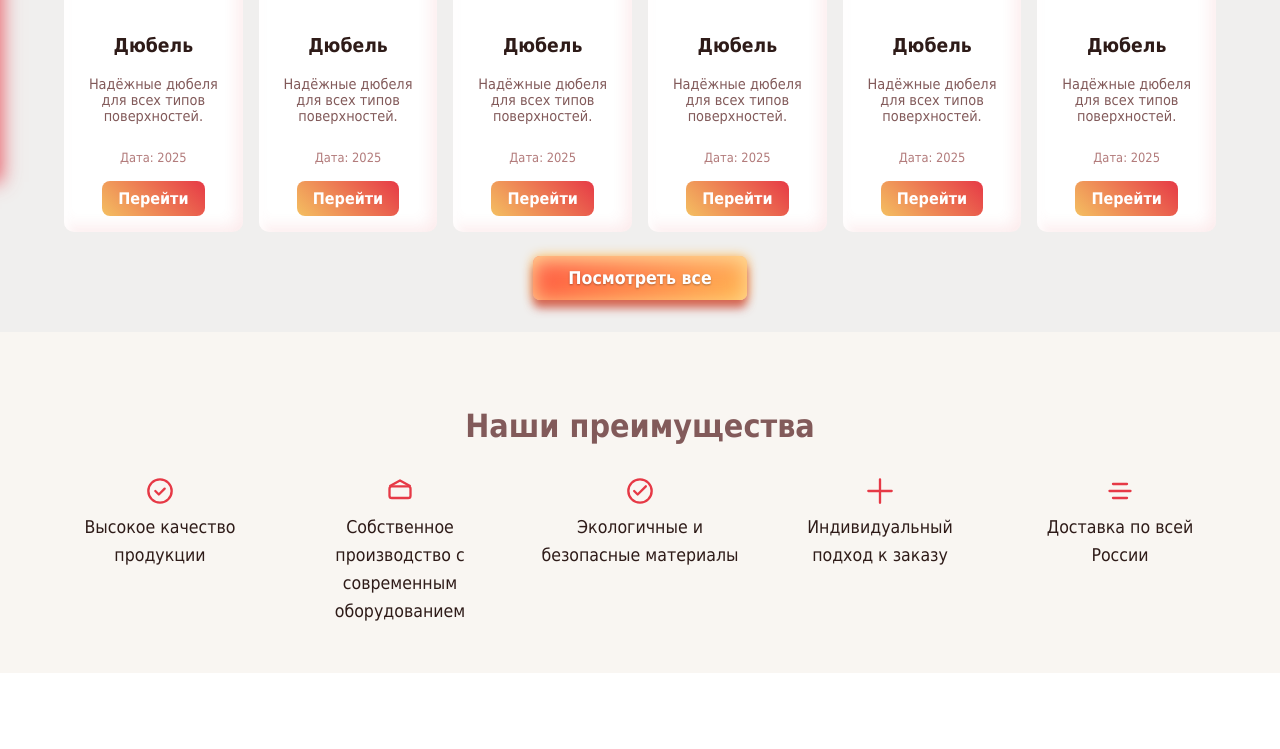
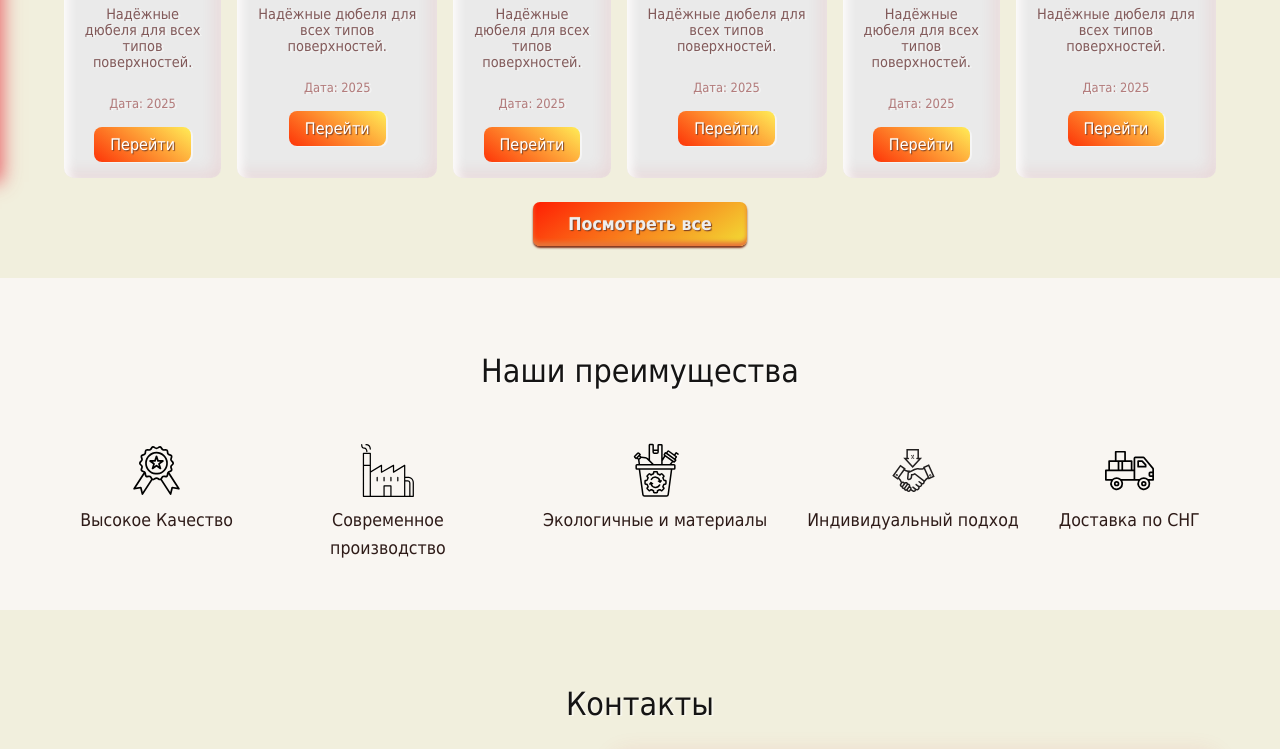
Before and after one commit to TumashenkaAliaksandr/natta_pg, a Django app: page / in a window 1280 px wide; the page is wider, and only the part inside the window is pictured. Shown: the part 767-1516 px from the top of that part. Run offline with Django 5.2, Linux system fonts and the light colour scheme.

Commit message:
added new styles and new logo, favicon

```diff
--- a/webapp/static/webapp/css/style.css
+++ b/webapp/static/webapp/css/style.css
@@ -391,25 +394,23 @@ header {
 }
 /* Общие стили кнопки "Заказать звонок" */
 .call-button {
-  background: linear-gradient(145deg, #ff5241, #ffb955);
     padding: 0.75rem 2.2rem;
     border-radius: 7px;
-  color: #fff;
-  font-weight: 700;
+    color: #eeeeee;
+    font-weight: 600;
     font-size: 1.1rem;
     border: none;
     cursor: pointer;
-  box-shadow:
-    0 8px 10px rgba(204, 74, 62, 0.8),  /* глубокая внешняя тень */
-    0 0 12px #ffbc57,                    /* яркий световой ореол */
-    inset 0 5px 20px #ffdd99;            /* внутреннее свечение */
+    box-shadow: 0 8px 10px rgb(203 180 178 / 80%), 0 0 12px #ffbc57, inset 0 5px 20px #ffdd99;
     transition: box-shadow 0.25s ease, transform 0.25s ease;
-  display: inline-flex;
+    display: inline-flex
+;
     align-items: center;
     gap: 0.7rem;
     user-select: none;
-  text-shadow: 0 1px 2px rgba(0,0,0,0.3);
+    text-shadow: 0 1px 2px rgba(0, 0, 0, 0.1);
     text-decoration: none;
+    background: linear-gradient(11deg, #fe2c06, rgba(255, 36, 0, 0.3), #ffe400);
 }
 
 .call-button i {
@@ -432,6 +433,36 @@ header {
     inset 0 4px 15px rgba(204, 74, 62, 0.9),
     0 0 6px rgba(204, 74, 62, 0.5);
   transform: translateY(1px);
+}
+
+
+.see_all {
+    padding: 0.75rem 2.2rem;
+    color: #eeeeee;
+    font-weight: 600;
+    font-size: 1.1rem;
+    border: none;
+    cursor: pointer;
+    display: inline-flex
+;
+    align-items: center;
+    gap: 0.7rem;
+    text-decoration: none;
+    position: relative;
+    border-radius: 7px;
+    background: linear-gradient(145deg, #ff1e03, #f2de35);
+    box-shadow: 0 2px 2px #83341a, inset 0 -4px 4px #e77439;
+    transition: color 0.4s ease, box-shadow 0.4s ease, background 0.4s ease;
+    user-select: none;
+    text-shadow: 1px 1px 1px #7a3d21, 0 0 1px #ffb972;
+}
+
+.see_all:hover {
+    color: #e63946;
+    background: linear-gradient(209deg, #e4e4e4, #fffbd8);
+    text-shadow: 1px 1px 1px #ffbb62, 0 0 1px #ffbb62;
+    box-shadow: 0 0 9px #fffdef, inset 0 0 4px #fafafa, 0 0 4px #9c9a98;
+    border: none;
 }
 
 /*.call-button {*/
@@ -502,15 +533,37 @@ header {
 /* Заголовки секций */
 .section-title {
     font-size: 2rem;
-    color: #825a5a;
+    color: #151414;
     text-align: center;
     margin-bottom: 2rem;
+    font-weight: 500;
+    filter: drop-shadow(2px 1px 0px rgba(255, 255, 255, 0.50));
 }
+
+.section-title-contact-form {
+    font-size: 1.5rem;
+    color: #151414;
+    margin-bottom: 1rem;
+    font-weight: 500;
+    filter: drop-shadow(2px 1px 0px rgba(255, 255, 255, 0.50));
+    position: relative;
+}
+
+.section-title-categories {
+    font-size: 1.5rem;
+    color: #151414;
+    margin-bottom: 1rem;
+    font-weight: 500;
+    filter: drop-shadow(2px 1px 0px rgba(255, 255, 255, 0.50));
+    position: relative;
+    right: 220px;
+}
+
 
 /* -------- Категории товаров -------- */
 .categories-section {
     padding: 2rem 0;
-    background-color: #f0efee;
+    background-color: #f1efdd;
     text-align: center;
 }
 
@@ -603,35 +660,44 @@ header {
     font-size: 1.2rem;
     color: #2e1b18;
     margin-bottom: 0.3rem;
+    filter: drop-shadow(2px 1px 0px rgba(255, 255, 255, 0.50));
 }
 
 .product-desc {
     font-size: 0.9rem;
     color: #825a5a;
     margin-bottom: 0.8rem;
+    filter: drop-shadow(2px 1px 0px rgba(255, 255, 255, 0.50));
 }
 
 .product-date {
     font-size: 0.8rem;
     color: #b37c7c;
     margin-bottom: 1rem;
+    filter: drop-shadow(2px 1px 0px rgba(255, 255, 255, 0.50));
 }
 
 .btn-product {
-    background: linear-gradient(45deg, #f4bf61, #e63946);
+    background: linear-gradient(217deg, #ffed57, #fd3408);
     border: none;
     color: white;
-    font-weight: 700;
+    font-weight: 500;
     padding: 0.5rem 1rem;
     border-radius: 8px;
     cursor: pointer;
     text-decoration: none;
     transition: background-color 0.3s ease;
     user-select: none;
+    text-shadow: 1px 1px 1px #7a3d21, 0 0 1px #ffb972;
+    filter: drop-shadow(2px 1px 0px rgba(255, 255, 255, 0.50));
 }
 
 .btn-product:hover {
-    background-color: #cc333e;
+    color: #e63946;
+    background: linear-gradient(209deg, #e4e4e4, #fffbd8);
+    text-shadow: 1px 1px 1px #ffbb62, 0 0 1px #ffbb62;
+    box-shadow: 0 0 9px #fffdef, inset 0 0 4px #fafafa, 0 0 4px #9c9a98;
+    border: none;
 }
 
 .products-btn-wrapper {
@@ -811,15 +882,15 @@ header {
   font-size: 1.1rem;
   color: #2e1b18;
   flex-shrink: 0;
-  max-width: 200px;
+  max-width: 230px;
   text-align: center;
 }
 
 .advantage-icon {
-  width: 28px;
-  height: 28px;
-  stroke: #e63946;
+  width: 55px;
+  height: 55px;
   flex-shrink: 0;
+    margin-top: 21px;
 }
 
 
--- a/webapp/templates/webapp/index.html
+++ b/webapp/templates/webapp/index.html
@@ -10,7 +10,7 @@
     <!-- Подключите FontAwesome иконки в <head> -->
     <link rel="stylesheet" href="https://cdnjs.cloudflare.com/ajax/libs/font-awesome/6.4.0/css/all.min.css"/>
     <link rel="stylesheet" href="{% static 'webapp/css/style.css' %}"/>
-    <link rel="icon" href="{% static 'webapp/img/favicon_natta_pg.png' %}" type="image/svg+xml" />
+    <link rel="icon" href="{% static 'webapp/svg/favicon.svg' %}" type="image/svg+xml" sizes="any"  />
 </head>
 <body>
 
@@ -25,7 +25,7 @@
 <header class="header">
     <div class="container header__container">
         <div class="logo">
-            <img src="{% static 'webapp/img/logo_natta_pg.png' %}" alt="NATTA PG Логотип"/>
+            <img src="{% static 'webapp/img/nat_logo.png' %}" alt="NATTA PG Логотип"/>
         </div>
 
         <!-- Бургер чекбокс -->
@@ -66,7 +66,7 @@
         <!-- Выезжающее слева меню -->
         <nav class="nav">
             <div class="logo-nav">
-                <img src="{% static 'webapp/img/logo_natta_pg.png' %}" alt="NATTA PG Логотип"/>
+                <img src="{% static 'webapp/img/nat_logo.png' %}" alt="NATTA PG Логотип"/>
             </div>
             <ul class="nav__list">
                 <li><a href="#" class="nav__link active"><i class="fas fa-flag"></i> Главная</a></li>
@@ -74,8 +74,6 @@
                 <li><a href="#about" class="nav__link"><i class="fas fa-info-circle"></i> О компании</a></li>
                 <li><a href="#contacts" class="nav__link"><i class="fas fa-phone"></i> Контакты</a></li>
                 <li><a href="#news" class="nav__link"><i class="fas fa-newspaper"></i> Новости</a></li>
-                <li><a href="#faq" class="nav__link"><i class="fas fa-question-circle"></i> Вопросы</a></li>
-                <li><a href="#partners" class="nav__link"><i class="fas fa-handshake"></i> Партнёры</a></li>
             </ul>
 
             <a href="tel:+74951234567" class="call-button call-button--menu">Заказать звонок</a>
@@ -89,7 +87,7 @@
 
     <section class="categories-section">
         <div class="container-main categories__container">
-            <h2 class="section-title">Категории продукции</h2>
+            <h2 class="section-title-categories">Категории продукции</h2>
             <div class="categories-grid">
                 <div class="category-card">
                     <img src="{% static 'webapp/svg/nut-and-bolt-svgrepo-com.svg' %}" alt="Дюбели"
@@ -121,43 +119,43 @@
             <div class="products-grid">
                 <!-- пример карточки продукта -->
                 <article class="product-card">
-                    <img src="{% static 'images/product-dyubel.jpg' %}" alt="Дюбель" class="product-image"/>
+                    <img src="{% static 'webapp/img/natta_pg_dubel.png' %}" alt="Дюбель" class="product-image"/>
                     <h3 class="product-title">Дюбель</h3>
                     <p class="product-desc">Надёжные дюбеля для всех типов поверхностей.</p>
                     <p class="product-date">Дата: 2025</p>
                     <a href="#" class="btn btn-primary btn-product">Перейти</a>
                 </article>
                 <article class="product-card">
-                    <img src="{% static 'images/product-dyubel.jpg' %}" alt="Дюбель" class="product-image"/>
+                    <img src="{% static 'webapp/img/natta_pg_raspredcorob-nbg.png' %}" alt="Дюбель" class="product-image"/>
+                    <h3 class="product-title">Распредкоробки</h3>
+                    <p class="product-desc">Надёжные дюбеля для всех типов поверхностей.</p>
+                    <p class="product-date">Дата: 2025</p>
+                    <a href="#" class="btn btn-primary btn-product">Перейти</a>
+                </article>
+                <article class="product-card">
+                    <img src="{% static 'webapp/img/natta_pg_dubel.png' %}" alt="Дюбель" class="product-image"/>
                     <h3 class="product-title">Дюбель</h3>
                     <p class="product-desc">Надёжные дюбеля для всех типов поверхностей.</p>
                     <p class="product-date">Дата: 2025</p>
                     <a href="#" class="btn btn-primary btn-product">Перейти</a>
                 </article>
                 <article class="product-card">
-                    <img src="{% static 'images/product-dyubel.jpg' %}" alt="Дюбель" class="product-image"/>
+                    <img src="{% static 'webapp/img/natta_pg_raspredcorob-nbg.png' %}" alt="Дюбель" class="product-image"/>
+                    <h3 class="product-title">Распредкоробки</h3>
+                    <p class="product-desc">Надёжные дюбеля для всех типов поверхностей.</p>
+                    <p class="product-date">Дата: 2025</p>
+                    <a href="#" class="btn btn-primary btn-product">Перейти</a>
+                </article>
+                <article class="product-card">
+                    <img src="{% static 'webapp/img/natta_pg_dubel.png' %}" alt="Дюбель" class="product-image"/>
                     <h3 class="product-title">Дюбель</h3>
                     <p class="product-desc">Надёжные дюбеля для всех типов поверхностей.</p>
                     <p class="product-date">Дата: 2025</p>
                     <a href="#" class="btn btn-primary btn-product">Перейти</a>
                 </article>
                 <article class="product-card">
-                    <img src="{% static 'images/product-dyubel.jpg' %}" alt="Дюбель" class="product-image"/>
-                    <h3 class="product-title">Дюбель</h3>
-                    <p class="product-desc">Надёжные дюбеля для всех типов поверхностей.</p>
-                    <p class="product-date">Дата: 2025</p>
-                    <a href="#" class="btn btn-primary btn-product">Перейти</a>
-                </article>
-                <article class="product-card">
-                    <img src="{% static 'images/product-dyubel.jpg' %}" alt="Дюбель" class="product-image"/>
-                    <h3 class="product-title">Дюбель</h3>
-                    <p class="product-desc">Надёжные дюбеля для всех типов поверхностей.</p>
-                    <p class="product-date">Дата: 2025</p>
-                    <a href="#" class="btn btn-primary btn-product">Перейти</a>
-                </article>
-                <article class="product-card">
-                    <img src="{% static 'images/product-dyubel.jpg' %}" alt="Дюбель" class="product-image"/>
-                    <h3 class="product-title">Дюбель</h3>
+                    <img src="{% static 'webapp/img/natta_pg_raspredcorob-nbg.png' %}" alt="Дюбель" class="product-image"/>
+                    <h3 class="product-title">Распредкоробки</h3>
                     <p class="product-desc">Надёжные дюбеля для всех типов поверхностей.</p>
                     <p class="product-date">Дата: 2025</p>
                     <a href="#" class="btn btn-primary btn-product">Перейти</a>
@@ -165,7 +163,7 @@
                 <!-- Добавьте аналогичные карточки для других продуктов -->
             </div>
             <div class="products-btn-wrapper">
-                <a href="#" class="btn btn-secondary call-button">Посмотреть все</a>
+                <a href="#" class="btn btn-secondary see_all">Посмотреть все</a>
             </div>
         </div>
     </section>
@@ -176,44 +174,28 @@
             <h2 class="section-title">Наши преимущества</h2>
             <ul class="advantages-list horizontal-list">
                 <li>
-                    <svg class="advantage-icon" viewBox="0 0 24 24" fill="none" xmlns="http://www.w3.org/2000/svg"
-                         aria-hidden="true">
-                        <circle cx="12" cy="12" r="10" stroke="#e63946" stroke-width="2"/>
-                        <path d="M8 12l3 3 5-5" stroke="#e63946" stroke-width="2" stroke-linecap="round"
-                              stroke-linejoin="round"/>
-                    </svg>
-                    <span>Высокое качество продукции</span>
+                    <img src="{% static 'webapp/svg/quality-certificate-award-svgrepo-com.svg' %}" alt="Высокое качество продукции"
+                         class="advantage-icon"/>
+                    <span>Высокое Качество</span>
                 </li>
                 <li>
-                    <svg class="advantage-icon" viewBox="0 0 24 24" fill="none" xmlns="http://www.w3.org/2000/svg"
-                         aria-hidden="true">
-                        <rect x="3" y="8" width="18" height="10" stroke="#e63946" stroke-width="2" rx="2"/>
-                        <path d="M3 8l9-5 9 5" stroke="#e63946" stroke-width="2" stroke-linejoin="round"/>
-                    </svg>
-                    <span>Собственное производство с современным оборудованием</span>
+                    <img src="{% static 'webapp/svg/factory-svgrepo-com.svg' %}" alt="Современное производство"
+                         class="advantage-icon"/>
+                    <span>Современное производство</span>
                 </li>
                 <li>
-                    <svg class="advantage-icon" viewBox="0 0 24 24" fill="none" xmlns="http://www.w3.org/2000/svg"
-                         aria-hidden="true">
-                        <circle cx="12" cy="12" r="10" stroke="#e63946" stroke-width="2"/>
-                        <path d="M7 12l3 3 7-7" stroke="#e63946" stroke-width="2" stroke-linecap="round"
-                              stroke-linejoin="round"/>
-                    </svg>
-                    <span>Экологичные и безопасные материалы</span>
+                    <img src="{% static 'webapp/svg/eco-greenpeace-no-plastic-2-svgrepo-com.svg' %}" alt="Экологичные материалы"
+                         class="advantage-icon"/>
+                    <span>Экологичные и материалы</span>
                 </li>
                 <li>
-                    <svg class="advantage-icon" viewBox="0 0 24 24" fill="none" xmlns="http://www.w3.org/2000/svg"
-                         aria-hidden="true">
-                        <path d="M12 2v20M2 12h20" stroke="#e63946" stroke-width="2" stroke-linecap="round"/>
-                    </svg>
-                    <span>Индивидуальный подход к заказу</span>
+                    <img src="{% static 'webapp/svg/agreement-bussiness-discount-svgrepo-com.svg' %}" alt="Индивидуальный подход"
+                         class="advantage-icon"/>
+                    <span>Индивидуальный подход</span>
                 </li>
                 <li>
-                    <svg class="advantage-icon" viewBox="0 0 24 24" fill="none" xmlns="http://www.w3.org/2000/svg"
-                         aria-hidden="true">
-                        <path d="M3 12h18M6 6h12M6 18h12" stroke="#e63946" stroke-width="2" stroke-linecap="round"/>
-                    </svg>
-                    <span>Доставка по всей России</span>
+                    <img src="{% static 'webapp/svg/delivery-truck-box-delivery-svgrepo-com.svg' %}" alt="Доставка" class="advantage-icon"/>
+                    <span>Доставка по СНГ</span>
                 </li>
             </ul>
         </div>
@@ -226,24 +208,7 @@
             <h2 class="section-title">Контакты</h2>
             <div class="contacts-wrapper">
                 <div class="contacts-info">
-                    <p>Адрес: г. Москва, ул. Примерная, д. 1</p>
-                    <p>Телефон: +7 (495) 123-45-67</p>
-                    <p>Email: info@plastikgroup.ru</p>
-                </div>
-                <div class="contacts-map">
-                    <!-- Ваша карта (например iframe Google Maps) -->
-                    <iframe
-                            src="https://www.google.com/maps/embed?pb=!1m18!..."
-                            width="100%" height="300" style="border:0;" allowfullscreen="" loading="lazy"></iframe>
-                </div>
-            </div>
-        </div>
-    </section>
-
-    <!-- Форма заказа -->
-    <section class="order-form-section">
-        <div class="container-main">
-            <h2 class="section-title">Отправить заказ</h2>
+                    <h2 class="section-title-contact-form">Отправить заказ</h2>
                     <form class="order-form" action="#" method="POST">
                         <label for="name">Имя</label>
                         <input type="text" id="name" name="name" required placeholder="Ваше имя"/>
@@ -264,12 +229,25 @@
                         <input type="number" id="quantity" name="quantity" min="1" required placeholder="1"/>
 
                         <label for="comments">Комментарий</label>
-                <textarea id="comments" name="comments" rows="3" placeholder="Дополнительная информация"></textarea>
+                        <textarea id="comments" name="comments" rows="3"
+                                  placeholder="Дополнительная информация"></textarea>
 
                         <button type="submit" class="btn btn-primary">Отправить заказ</button>
                     </form>
                 </div>
+                <div class="contacts-map">
+                    <!-- Ваша карта (например iframe Google Maps) -->
+                    <iframe src="https://www.google.com/maps/embed?pb=!1m18!1m12!1m3!1d144538.97856585667!2d28.44601600718626!3d55.52502639786686!2m3!1f0!2f0!3f0!3m2!1i1024!2i768!4f13.1!3m3!1m2!1s0x46c4855711e214cf%3A0x73330f4b118c705a!2z0J3QvtCy0L7Qv9C-0LvQvtGG0LosINCS0LjRgtC10LHRgdC60LDRjyDQvtCx0LvQsNGB0YLRjA!5e0!3m2!1sru!2sby!4v1756538907651!5m2!1sru!2sby" width="720" height="500" style="border:0;" allowfullscreen="" loading="lazy" referrerpolicy="no-referrer-when-downgrade"></iframe>
+                    <div class="contacts-info">
+                    <p>Адрес: г. Москва, ул. Примерная, д. 1</p>
+                    <p>Телефон: +7 (495) 123-45-67</p>
+                    <p>Email: info@plastikgroup.ru</p>
+                </div>
+                </div>
+            </div>
+        </div>
     </section>
+
 
 </main>
 
@@ -279,7 +257,7 @@
         <!-- Логотип -->
         <div class="footer-logo">
             <a href="/">
-                <img src="{% static 'webapp/img/logo_natta_pg.png' %}" alt="Пластик групп Логотип"/>
+                <img src="{% static 'webapp/img/nat_logo.png' %}" alt="Пластик групп Логотип"/>
             </a>
         </div>
 
```
Also changed, not shown: other parts of webapp/static/webapp/css/style.css (+41 -29 lines), webapp/static/webapp/img/nat_favicon.png (added), webapp/static/webapp/img/nat_logo.png (added), webapp/static/webapp/img/natta_pg_dubel.png (added), webapp/static/webapp/img/natta_pg_raspredcorob-nbg.png (added), webapp/static/webapp/svg/agreement-bussiness-discount-svgrepo-com.svg (added), webapp/static/webapp/svg/delivery-truck-box-delivery-svgrepo-com.svg (added), webapp/static/webapp/svg/eco-greenpeace-no-plastic-2-svgrepo-com.svg (added), webapp/static/webapp/svg/factory-industry-manufacturing-production-svgrepo-com.svg (added), webapp/static/webapp/svg/factory-svgrepo-com.svg (added), webapp/static/webapp/svg/favicon.svg (added), webapp/static/webapp/svg/logo.svg (added), webapp/static/webapp/svg/people-structure02-svgrepo-com.svg (added), webapp/static/webapp/svg/quality-certificate-award-svgrepo-com.svg (added). Lines whose indentation alone changed are shown as unchanged.
